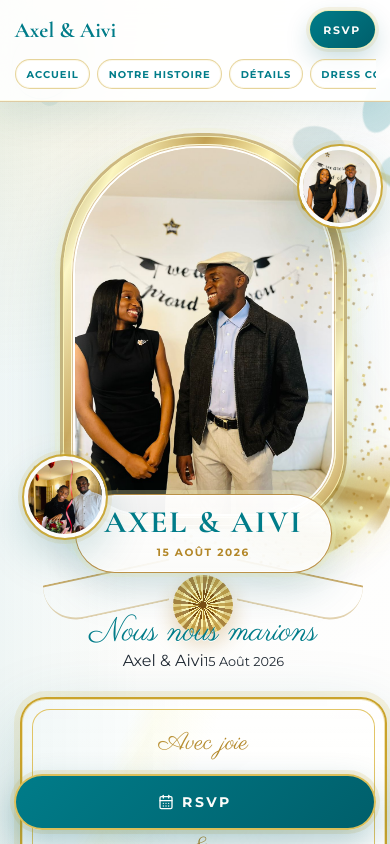
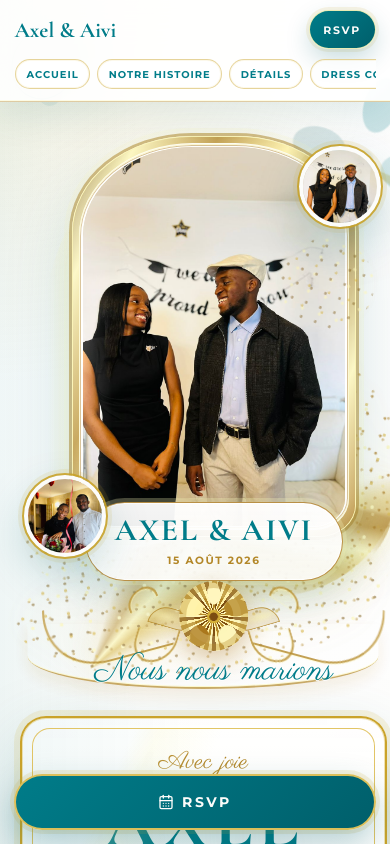
Before and after one commit to aubinaso/wedding-website, a React (Vite) app: page / in a window 390 px wide. Shown: the top 844 px of the page. Built offline with nearby package versions, Linux system fonts and the light colour scheme.

Commit message:
mise à jour

```diff
--- a/src/App.jsx
+++ b/src/App.jsx
@@ -287,10 +287,6 @@ function HeroVisual() {
         src="/images/couple/demande_fiancailles.jpeg"
         alt="Axel et Aivi le jour des fiançailles"
       />
-      <div className="hero-photo-signature">
-        <span>{wedding.couple}</span>
-        <small>{wedding.mainDate}</small>
-      </div>
     </div>
   );
 }
--- a/src/index.css
+++ b/src/index.css
@@ -1072,19 +1072,61 @@ body {
   display: grid;
   justify-items: center;
   width: min(86vw, 30rem);
-  padding: 2.1rem 1.15rem 0;
+  padding: 2.1rem 1.15rem 0.35rem;
   isolation: isolate;
 }
 
+.hero-reference-frame::before,
+.hero-reference-frame::after {
+  position: absolute;
+  z-index: 0;
+  pointer-events: none;
+  content: '';
+}
+
+.hero-reference-frame::before {
+  left: 50%;
+  bottom: 1.85rem;
+  width: min(92vw, 31rem);
+  height: 10.5rem;
+  border-radius: 50%;
+  background:
+    radial-gradient(circle at 9% 77%, rgba(126, 91, 22, 0.72) 0 1px, transparent 1.8px),
+    radial-gradient(circle at 28% 61%, rgba(212, 175, 55, 0.74) 0 1.2px, transparent 2px),
+    radial-gradient(circle at 53% 43%, rgba(252, 246, 186, 0.96) 0 1.4px, transparent 2.2px),
+    radial-gradient(circle at 78% 30%, rgba(179, 135, 40, 0.58) 0 1px, transparent 1.8px),
+    conic-gradient(from 210deg at 18% 88%, transparent 0 48%, rgba(179, 135, 40, 0.6) 52%, rgba(252, 246, 186, 0.98) 55%, rgba(212, 175, 55, 0.68) 58%, transparent 63% 100%);
+  background-size: 17px 17px, 23px 23px, 29px 29px, 19px 19px, auto;
+  filter:
+    drop-shadow(0 0 12px rgba(252, 246, 186, 0.62))
+    drop-shadow(0 0 18px rgba(179, 135, 40, 0.28));
+  opacity: 0.78;
+  transform: translateX(-50%) rotate(-7deg);
+}
+
+.hero-reference-frame::after {
+  left: 50%;
+  bottom: 0.2rem;
+  width: min(84vw, 27rem);
+  height: 5.2rem;
+  border-bottom: 2px solid rgba(179, 135, 40, 0.78);
+  border-radius: 0 0 50% 50%;
+  box-shadow:
+    inset 0 -1px 0 rgba(252, 246, 186, 0.74),
+    0 8px 16px rgba(170, 119, 28, 0.12);
+  opacity: 0.9;
+  transform: translateX(-50%);
+}
+
 .hero-main-photo-wrap {
   position: relative;
   z-index: 2;
-  width: min(76vw, 24rem);
-  aspect-ratio: 0.72;
-  padding: 0.62rem;
+  width: min(76vw, 24.4rem);
+  aspect-ratio: 0.71;
+  padding: 0.54rem;
   overflow: hidden;
-  border: 1px solid rgba(252, 246, 186, 0.9);
-  border-radius: 48% 48% 28% 28% / 35% 35% 18% 18%;
+  border: 1px solid rgba(252, 246, 186, 0.96);
+  border-radius: 43% 43% 13% 13% / 25% 25% 8% 8%;
   background:
     linear-gradient(115deg, #7c5b16 0%, #fcf6ba 14%, #b38728 31%, #fff2a6 47%, #805b14 65%, #fcf6ba 83%, #aa771c 100%);
   box-shadow:
@@ -1129,7 +1171,7 @@ body {
   min-height: 0;
   overflow: hidden;
   border: 5px solid rgba(255, 255, 255, 0.95);
-  border-radius: 48% 48% 28% 28% / 35% 35% 18% 18%;
+  border-radius: 43% 43% 13% 13% / 25% 25% 8% 8%;
   background:
     radial-gradient(circle at top, rgba(212, 175, 55, 0.18), transparent 45%),
     linear-gradient(180deg, rgba(252, 252, 250, 0.95), rgba(252, 252, 250, 0.72));
@@ -1143,11 +1185,11 @@ body {
 
 .hero-sparkle-flow {
   position: absolute;
-  right: -1.25rem;
-  bottom: 6.1rem;
+  right: -1.8rem;
+  bottom: 7.4rem;
   z-index: 1;
-  width: min(62vw, 24rem);
-  height: min(58vw, 21rem);
+  width: min(70vw, 27rem);
+  height: min(62vw, 23rem);
   pointer-events: none;
   border-radius: 999px;
   background:
@@ -1193,9 +1235,9 @@ body {
 
 .hero-photo-plate {
   position: relative;
-  z-index: 5;
-  width: min(68vw, 19rem);
-  margin-top: -2.55rem;
+  z-index: 6;
+  width: min(68vw, 19.7rem);
+  margin-top: -2.85rem;
   padding: 1.05rem 1.25rem 0.85rem;
   border: 1px solid rgba(170, 119, 28, 0.8);
   border-radius: 999px;
@@ -1231,61 +1273,141 @@ body {
 
 .hero-ornament {
   position: relative;
-  z-index: 4;
+  z-index: 7;
   display: grid;
   grid-template-columns: 1fr auto 1fr;
   align-items: center;
-  width: min(78vw, 24rem);
-  margin-top: -0.45rem;
+  width: min(84vw, 28rem);
+  height: 7.2rem;
+  margin-top: -0.62rem;
   color: var(--color-rich-gold);
 }
 
 .hero-ornament::before {
   position: absolute;
   left: 50%;
-  top: 0.55rem;
-  width: 4.65rem;
+  top: 0.6rem;
+  z-index: 3;
+  width: 5.6rem;
   aspect-ratio: 1;
   content: '';
   border-radius: 999px;
   background:
-    radial-gradient(circle at 50% 50%, #7c4d11 0 8%, transparent 9%),
-    repeating-conic-gradient(from 12deg, #7c4d11 0 8deg, #fcf6ba 9deg 14deg, #b38728 15deg 22deg, #fff2a6 23deg 29deg);
-  box-shadow:
-    inset 0 0 0 8px rgba(179, 135, 40, 0.32),
-    inset 0 0 0 15px rgba(252, 246, 186, 0.32),
-    0 8px 22px rgba(170, 119, 28, 0.32);
+    radial-gradient(circle at 50% 51%, #7c4d11 0 8%, #d4af37 9% 13%, transparent 14%),
+    radial-gradient(ellipse at 50% 18%, #fff6bf 0 13%, transparent 14%),
+    radial-gradient(ellipse at 82% 38%, #b38728 0 14%, transparent 15%),
+    radial-gradient(ellipse at 70% 78%, #fcf6ba 0 13%, transparent 14%),
+    radial-gradient(ellipse at 29% 78%, #aa771c 0 13%, transparent 14%),
+    radial-gradient(ellipse at 18% 38%, #fff2a6 0 14%, transparent 15%),
+    repeating-conic-gradient(from 8deg, #7c4d11 0 7deg, #fcf6ba 8deg 13deg, #b38728 14deg 21deg, #fff2a6 22deg 28deg);
+  box-shadow:
+    inset 0 0 0 7px rgba(179, 135, 40, 0.34),
+    inset 0 0 0 15px rgba(252, 246, 186, 0.24),
+    0 9px 24px rgba(170, 119, 28, 0.38);
   transform: translateX(-50%);
 }
 
 .hero-ornament i {
+  position: relative;
   display: block;
-  height: 3.25rem;
-  border-top: 2px solid rgba(179, 135, 40, 0.68);
-  border-bottom: 2px solid rgba(179, 135, 40, 0.36);
+  height: 5.25rem;
+  margin-top: 1.05rem;
+  border-bottom: 2px solid rgba(179, 135, 40, 0.78);
+  filter: drop-shadow(0 1px 0 rgba(252, 246, 186, 0.62));
 }
 
 .hero-ornament i:first-child {
-  border-right: 0;
+  border-left: 2px solid rgba(179, 135, 40, 0.64);
   border-radius: 0 0 0 999px;
-  transform: skewY(-12deg);
+  transform: skewY(-15deg);
 }
 
 .hero-ornament i:last-child {
-  border-left: 0;
+  border-right: 2px solid rgba(179, 135, 40, 0.64);
   border-radius: 0 0 999px 0;
-  transform: skewY(12deg);
+  transform: skewY(15deg);
+}
+
+.hero-ornament i::before,
+.hero-ornament i::after {
+  position: absolute;
+  content: '';
+  border: 2px solid rgba(179, 135, 40, 0.72);
+  box-shadow: inset 0 0 0 1px rgba(252, 246, 186, 0.28);
+}
+
+.hero-ornament i::before {
+  bottom: -0.9rem;
+  width: 3.8rem;
+  height: 2.6rem;
+  border-top: 0;
+  border-radius: 0 0 999px 999px;
+}
+
+.hero-ornament i::after {
+  top: 0.25rem;
+  width: 2.45rem;
+  height: 1.45rem;
+  border-bottom: 0;
+  border-radius: 999px 999px 0 0;
+  background: linear-gradient(135deg, rgba(252, 246, 186, 0.2), transparent);
+}
+
+.hero-ornament i:first-child::before {
+  right: -0.15rem;
+  transform: rotate(18deg);
+}
+
+.hero-ornament i:first-child::after {
+  right: 1.15rem;
+  transform: rotate(-22deg);
+}
+
+.hero-ornament i:last-child::before {
+  left: -0.15rem;
+  transform: rotate(-18deg);
+}
+
+.hero-ornament i:last-child::after {
+  left: 1.15rem;
+  transform: rotate(22deg);
 }
 
 .hero-ornament span {
-  width: 5.4rem;
-  height: 4.2rem;
+  position: relative;
+  z-index: 2;
+  width: 6.25rem;
+  height: 5rem;
+}
+
+.hero-ornament span::before,
+.hero-ornament span::after {
+  position: absolute;
+  top: 1.55rem;
+  width: 4.2rem;
+  height: 1.65rem;
+  content: '';
+  border: 1px solid rgba(179, 135, 40, 0.76);
+  border-radius: 999px 0 999px 0;
+  background:
+    radial-gradient(ellipse at 35% 50%, rgba(252, 246, 186, 0.6), transparent 54%),
+    linear-gradient(135deg, rgba(179, 135, 40, 0.22), rgba(252, 246, 186, 0.16));
+}
+
+.hero-ornament span::before {
+  right: 4.15rem;
+  transform: rotate(16deg);
+}
+
+.hero-ornament span::after {
+  left: 4.15rem;
+  transform: scaleX(-1) rotate(16deg);
 }
 
 .hero-married-script {
   position: relative;
-  z-index: 5;
-  margin-top: -0.35rem;
+  z-index: 7;
+  margin-top: -1.25rem;
   font-family: 'Parisienne', cursive;
   font-size: clamp(2.05rem, 8vw, 2.95rem);
   line-height: 1;
@@ -1713,11 +1835,26 @@ body {
   .hero-reference-frame {
     width: min(92vw, 24.5rem);
     padding-top: 1.4rem;
+    padding-bottom: 0.2rem;
+  }
+
+  .hero-reference-frame::before {
+    bottom: 1.25rem;
+    width: min(96vw, 25rem);
+    height: 8.4rem;
+    opacity: 0.72;
+  }
+
+  .hero-reference-frame::after {
+    bottom: 0.15rem;
+    width: min(90vw, 22rem);
+    height: 4.1rem;
   }
 
   .hero-main-photo-wrap {
-    width: min(72vw, 18.6rem);
-    padding: 0.42rem;
+    width: min(73vw, 18.8rem);
+    padding: 0.38rem;
+    border-radius: 42% 42% 13% 13% / 24% 24% 8% 8%;
     box-shadow:
       0 26px 68px rgba(0, 95, 107, 0.18),
       0 0 0 3px rgba(179, 135, 40, 0.52),
@@ -1731,11 +1868,12 @@ body {
 
   .hero-oval {
     border-width: 4px;
+    border-radius: 42% 42% 13% 13% / 24% 24% 8% 8%;
   }
 
   .hero-sparkle-flow {
-    right: -1rem;
-    bottom: 5.4rem;
+    right: -1.2rem;
+    bottom: 6.25rem;
     width: 18rem;
     height: 16rem;
     opacity: 0.82;
@@ -1758,7 +1896,7 @@ body {
 
   .hero-photo-plate {
     width: min(66vw, 16.2rem);
-    margin-top: -2rem;
+    margin-top: -2.2rem;
     padding: 0.82rem 0.9rem 0.7rem;
   }
 
@@ -1772,24 +1910,54 @@ body {
   }
 
   .hero-ornament {
-    width: min(82vw, 20rem);
+    width: min(88vw, 22rem);
+    height: 5.9rem;
+    margin-top: -0.48rem;
   }
 
   .hero-ornament::before {
-    width: 3.75rem;
+    top: 0.48rem;
+    width: 4.35rem;
   }
 
   .hero-ornament i {
-    height: 2.6rem;
+    height: 4.3rem;
+    margin-top: 0.8rem;
+  }
+
+  .hero-ornament i::before {
+    width: 2.8rem;
+    height: 2rem;
+  }
+
+  .hero-ornament i::after {
+    width: 1.9rem;
+    height: 1.1rem;
   }
 
   .hero-ornament span {
-    width: 4.25rem;
-    height: 3.35rem;
+    width: 4.9rem;
+    height: 4rem;
+  }
+
+  .hero-ornament span::before,
+  .hero-ornament span::after {
+    top: 1.25rem;
+    width: 3.15rem;
+    height: 1.22rem;
+  }
+
+  .hero-ornament span::before {
+    right: 3.35rem;
+  }
+
+  .hero-ornament span::after {
+    left: 3.35rem;
   }
 
   .hero-married-script {
-    margin-top: -0.2rem;
+    margin-top: -0.85rem;
+    font-size: clamp(2rem, 8.8vw, 2.55rem);
   }
 
   .hero-orbit-photo {
```
